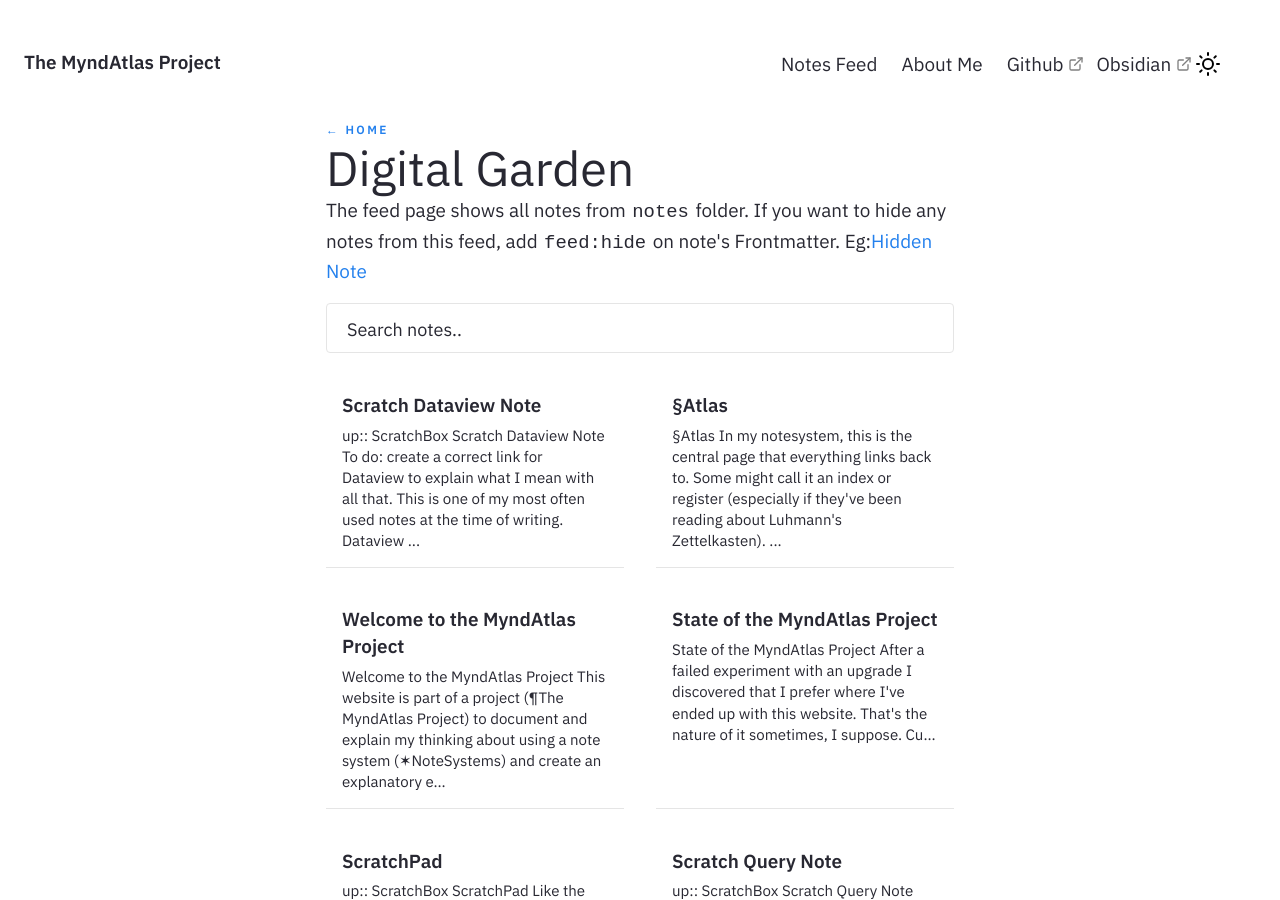
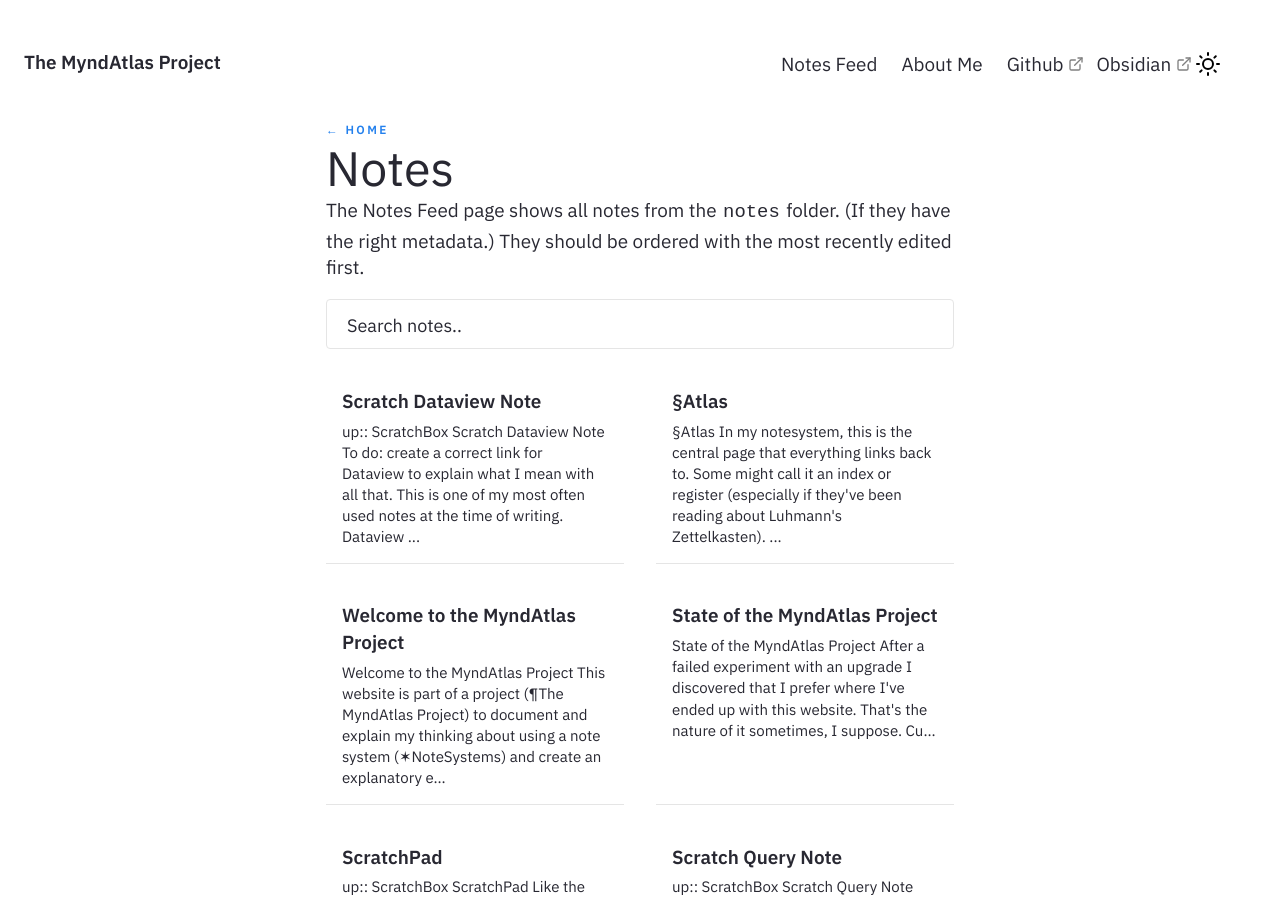
Before and after one commit to myndatlas/myndatlas.github.io, a Jekyll site: the page built from pages/notes.md, in a window 1280 px wide and 900 px high. Built offline with Jekyll 4.4.1, drawn with Linux system fonts in a browser that asks for light colours.

Commit message:
vault backup: 2023-03-23 14:13:31

```diff
--- a/pages/notes.md
+++ b/pages/notes.md
@@ -2,7 +2,7 @@
 layout: Post
 permalink: /notes
 feedformat: card
-title: Digital Garden
+title: Notes
 ---
 
-The feed page shows all notes from `notes` folder. If you want to hide any notes from this feed, add `feed:hide` on note's Frontmatter. Eg:[[Hidden Note]]
+The Notes Feed page shows all notes from the `notes` folder. (If they have the right metadata.) They should be ordered with the most recently edited first.
```
Also changed, not shown: pages/index.md (+1 -1 lines), .obsidian/workspace.json.
